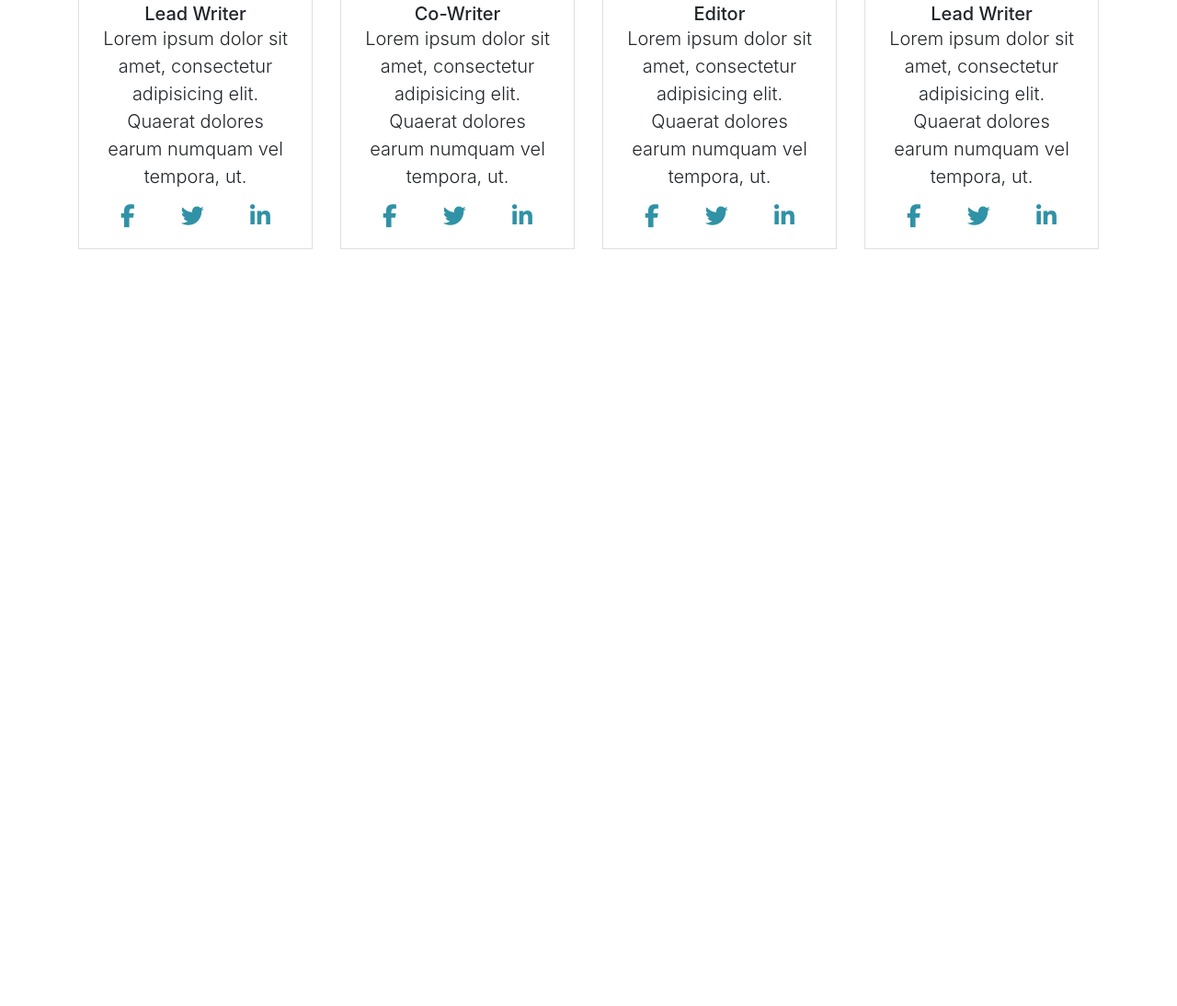
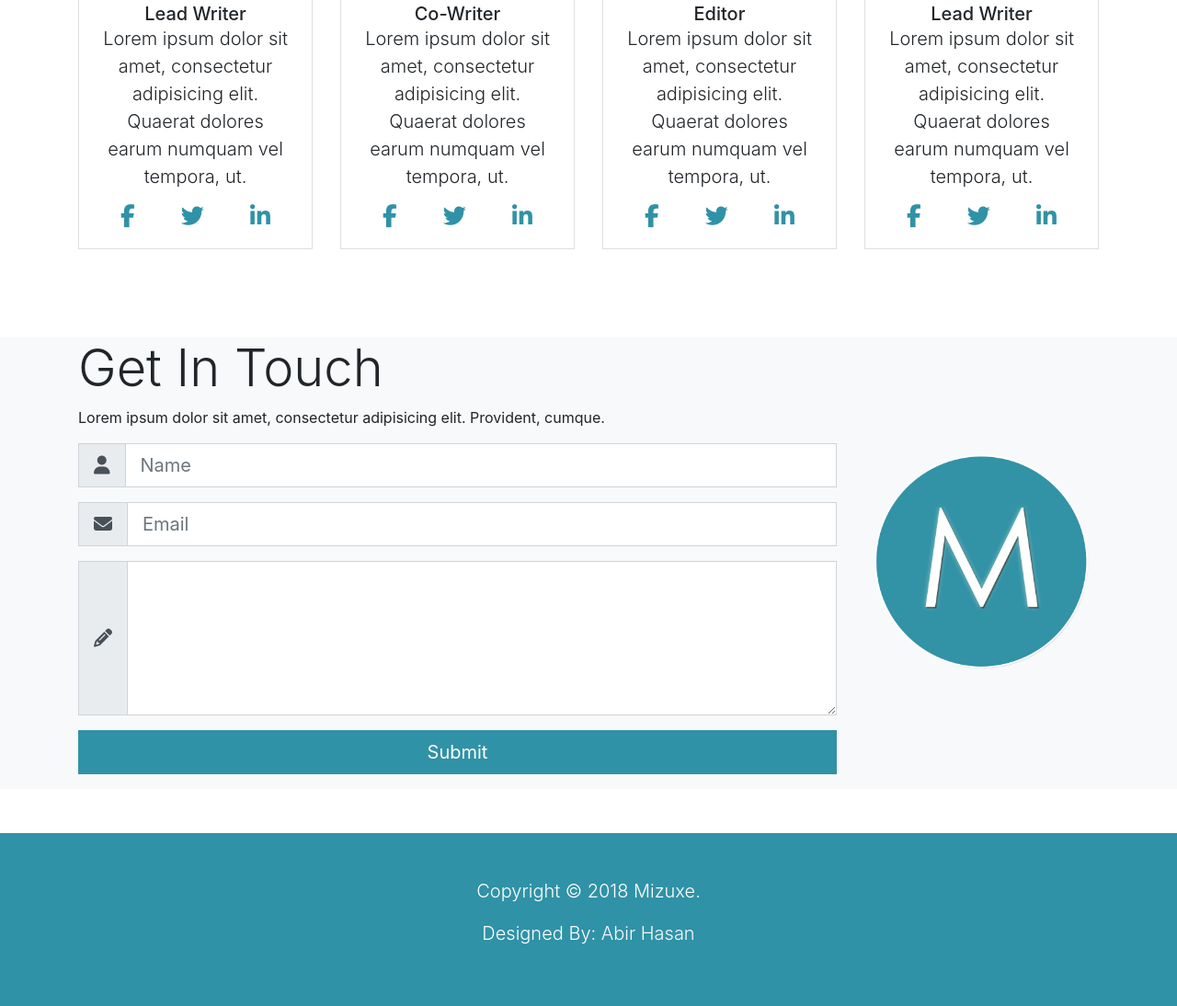
Before and after one commit to Abir-Hasan-GUB/Mizuxe, a website: page src/index.html in a window 1280 px wide. Shown: the part 2066-3160 px from the top of the page at 92% size. Before the commit the page ends 2433 px from the top, so only its background shows below. Drawn offline with Linux system fonts and the light colour scheme.

Commit message:
Alhamdulillah Done

```diff
--- a/src/index.html
+++ b/src/index.html
@@ -36,10 +36,10 @@
                         <a class="nav-link" href="#about">About</a>
                     </li>
                     <li class="nav-item">
-                        <a class="nav-link" href="#shocase">Meet The Author</a>
+                        <a class="nav-link" href="#authors">Meet The Author</a>
                     </li>
                     <li class="nav-item">
-                        <a class="nav-link" href="#shocase">Contact</a>
+                        <a class="nav-link" href="#contact">Contact</a>
                     </li>
                 </ul>
             </div>
@@ -167,19 +167,25 @@
                                 </h5>
                             </div>
                             <div id="collapse1" class="card-body collapse show" data-parent="#accordion">
-                                    <p class="lead">Lorem ipsum dolor sit amet, consectetur adipisicing elit. Consequuntur consectetur accusantium, molestias quos, distinctio, labore assumenda repellendus, beatae adipisci fuga explicabo iure quia. Facilis ratione, aut, impedit id rerum voluptate?</p>
+                                <p class="lead">Lorem ipsum dolor sit amet, consectetur adipisicing elit. Consequuntur
+                                    consectetur accusantium, molestias quos, distinctio, labore assumenda repellendus,
+                                    beatae adipisci fuga explicabo iure quia. Facilis ratione, aut, impedit id rerum
+                                    voluptate?</p>
                             </div>
                         </div>
                         <div class="card">
                             <div class="card-header" role="tab">
                                 <h5 class="mb-0">
                                     <div data-toggle="collapse" href="#collapse2">
-                                        <i class="fa fa-arrow-circle-down"></i>  Gain The Knowledge
+                                        <i class="fa fa-arrow-circle-down"></i> Gain The Knowledge
                                     </div>
                                 </h5>
                             </div>
                             <div id="collapse2" class="card-body collapse" data-parent="#accordion">
-                                    <p class="lead">Lorem ipsum dolor sit amet, consectetur adipisicing elit. Consequuntur consectetur accusantium, molestias quos, distinctio, labore assumenda repellendus, beatae adipisci fuga explicabo iure quia. Facilis ratione, aut, impedit id rerum voluptate?</p>
+                                <p class="lead">Lorem ipsum dolor sit amet, consectetur adipisicing elit. Consequuntur
+                                    consectetur accusantium, molestias quos, distinctio, labore assumenda repellendus,
+                                    beatae adipisci fuga explicabo iure quia. Facilis ratione, aut, impedit id rerum
+                                    voluptate?</p>
                             </div>
                         </div>
                         <div class="card">
@@ -191,7 +197,10 @@
                                 </h5>
                             </div>
                             <div id="collapse3" class="card-body collapse" data-parent="#accordion">
-                                    <p class="lead">Lorem ipsum dolor sit amet, consectetur adipisicing elit. Consequuntur consectetur accusantium, molestias quos, distinctio, labore assumenda repellendus, beatae adipisci fuga explicabo iure quia. Facilis ratione, aut, impedit id rerum voluptate?</p>
+                                <p class="lead">Lorem ipsum dolor sit amet, consectetur adipisicing elit. Consequuntur
+                                    consectetur accusantium, molestias quos, distinctio, labore assumenda repellendus,
+                                    beatae adipisci fuga explicabo iure quia. Facilis ratione, aut, impedit id rerum
+                                    voluptate?</p>
                             </div>
                         </div>
                     </div>
@@ -221,7 +230,8 @@
                             <img class="img-fluid rounded-circle w-50 mb-3" src="img/person1.jpg" alt="Susan Williams">
                             <h4 class="card-title">Susan Williams</h4>
                             <h5 class="card-subtitle">Lead Writer</h5>
-                            <p class="lead">Lorem ipsum dolor sit amet, consectetur adipisicing elit. Quaerat dolores earum numquam vel tempora, ut.</p>
+                            <p class="lead">Lorem ipsum dolor sit amet, consectetur adipisicing elit. Quaerat dolores
+                                earum numquam vel tempora, ut.</p>
                             <div class="d-flex flex-row justify-content-around">
                                 <div>
                                     <a href="#"><i class="fa fa-facebook"></i></a>
@@ -242,7 +252,8 @@
                             <img class="img-fluid rounded-circle w-50 mb-3" src="img/person2.jpg" alt="Grace Smith">
                             <h4 class="card-title">Grace Smith</h4>
                             <h5 class="card-subtitle">Co-Writer</h5>
-                            <p class="lead">Lorem ipsum dolor sit amet, consectetur adipisicing elit. Quaerat dolores earum numquam vel tempora, ut.</p>
+                            <p class="lead">Lorem ipsum dolor sit amet, consectetur adipisicing elit. Quaerat dolores
+                                earum numquam vel tempora, ut.</p>
                             <div class="d-flex flex-row justify-content-around">
                                 <div>
                                     <a href="#"><i class="fa fa-facebook"></i></a>
@@ -263,7 +274,8 @@
                             <img class="img-fluid rounded-circle w-50 mb-3" src="img/person3.jpg" alt="John Doe">
                             <h4 class="card-title">John Doe</h4>
                             <h5 class="card-subtitle">Editor</h5>
-                            <p class="lead">Lorem ipsum dolor sit amet, consectetur adipisicing elit. Quaerat dolores earum numquam vel tempora, ut.</p>
+                            <p class="lead">Lorem ipsum dolor sit amet, consectetur adipisicing elit. Quaerat dolores
+                                earum numquam vel tempora, ut.</p>
                             <div class="d-flex flex-row justify-content-around">
                                 <div>
                                     <a href="#"><i class="fa fa-facebook"></i></a>
@@ -284,7 +296,8 @@
                             <img class="img-fluid rounded-circle w-50 mb-3" src="img/person4.jpg" alt="Kevin Swanson">
                             <h4 class="card-title">Artist</h4>
                             <h5 class="card-subtitle">Lead Writer</h5>
-                            <p class="lead">Lorem ipsum dolor sit amet, consectetur adipisicing elit. Quaerat dolores earum numquam vel tempora, ut.</p>
+                            <p class="lead">Lorem ipsum dolor sit amet, consectetur adipisicing elit. Quaerat dolores
+                                earum numquam vel tempora, ut.</p>
                             <div class="d-flex flex-row justify-content-around">
                                 <div>
                                     <a href="#"><i class="fa fa-facebook"></i></a>
@@ -306,6 +319,80 @@
     <!-- ================ AUTHORS PART END ================= -->
 
 
+    <!-- ================ CONTACT PART START ================= -->
+
+    <section id="contact" class="bg-light">
+        <div class="container">
+            <div class="row">
+                <div class="col-lg-9">
+                    <h2 class="display-4">Get In Touch</h2>
+                    <p>Lorem ipsum dolor sit amet, consectetur adipisicing elit. Provident, cumque.</p>
+                    <form action="">
+                        <div class="form-group">
+                            <div class="input-group input-group-lg">
+                                <div class="input-group-prepend">
+                                    <span class="input-group-text">
+                                        <i class="fa fa-user"></i>
+                                    </span>
+                                </div>
+                                <input class="form-control form-control-lg" type="text" name="" id=""
+                                    placeholder="Name">
+                            </div>
+                        </div>
+                        <div class="form-group">
+                            <div class="input-group input-group-lg">
+                                <div class="input-group-prepend">
+                                    <span class="input-group-text">
+                                        <i class="fa fa-envelope"></i>
+                                    </span>
+                                </div>
+                                <input class="form-control form-control-lg" type="email" name="" id=""
+                                    placeholder="Email">
+                            </div>
+                        </div>
+                        <div class="form-group">
+                            <div class="input-group input-group-lg">
+                                <div class="input-group-prepend">
+                                    <span class="input-group-text">
+                                        <i class="fa fa-pencil"></i>
+                                    </span>
+                                </div>
+                                <textarea name="" id="" rows="5" class="form-control"></textarea>
+                            </div>
+                        </div>
+                        <div class="form-group">
+                            <input type="submit" value="Submit" class="btn btn-primary btn-lg btn-block">
+                        </div>
+                    </form>
+                </div>
+                <div class="col-lg-3 align-self-center">
+                    <img src="img/mlogo.png" class="img-fluid d-none d-lg-block" alt="Logo">
+                </div>
+
+            </div>
+        </div>
+    </section>
+
+    <!-- ================ CONTACT PART END ================= -->
+
+
+    <!-- ================ FOOTER PART START ================= -->
+
+    <footer id="footer-main" class="text-center my-5 bg-primary">
+        <div class="container">
+            <div class="row">
+                <div class="col-12 p-5">
+                    <p class="lead">Copyright © 2018 Mizuxe.</p>
+                    <p class="lead">Designed By: <a class="text-light" target="_blank"
+                            href="https://facebook.com/abir.green.cse">Abir Hasan</a></p>
+                </div>
+            </div>
+        </div>
+    </footer>
+
+    <!-- ================ FOOTER PART END ================= -->
+
+
 
     <!-- JS FILES -->
     <script src="js/jquery.slim.js"></script>
```
Also changed, not shown: src/css/style.css (+42 -17 lines). Lines whose indentation alone changed are shown as unchanged.
